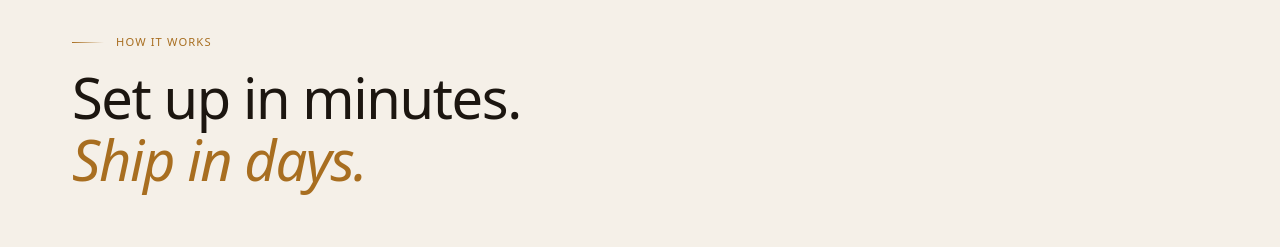
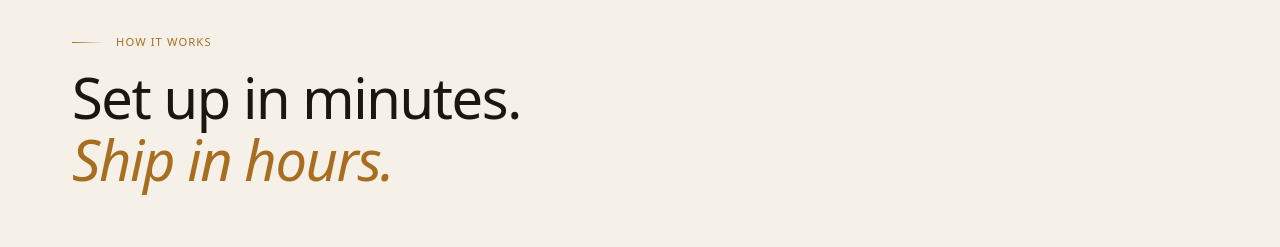
Before and after one commit to idodekerobo/pm-agent, a Next.js app in the folder landing-page-app/: page / in a window 1280 px wide. Shown: the part 3220-3467 px from the top of the page. Built offline with nearby package versions, Linux system fonts and the light colour scheme; no server answers.

Commit message:
fix: updating landing page messaging

```diff
--- a/landing-page-app/components/HowItWorks.tsx
+++ b/landing-page-app/components/HowItWorks.tsx
@@ -93,7 +93,7 @@ export default function HowItWorks() {
       >
         Set up in minutes.
         <span style={{ color: "var(--color-accent)", fontStyle: "italic" }}>
-          {" "}Ship in days.
+          {" "}Ship in hours.
         </span>
       </h2>
 
```
